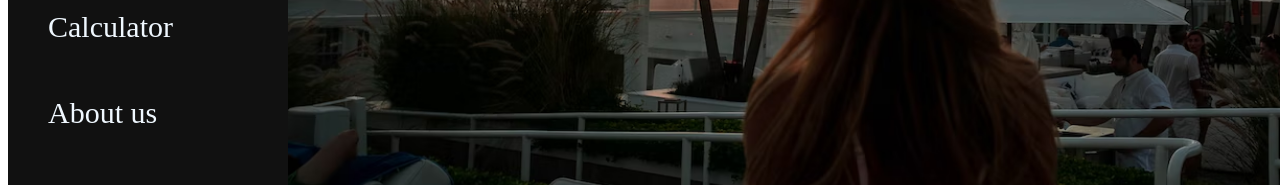
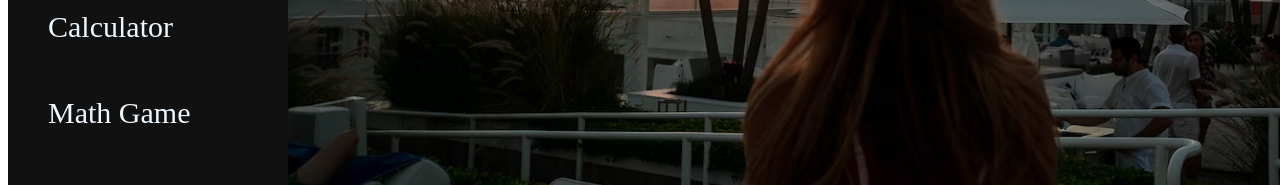
Before and after one commit to JessicaMarareni/JessicaMarareni.github.io, a plain HTML site: page index.html in a window 1280 px wide. Shown: the part 615-800 px from the top of the page. Drawn offline with Linux system fonts and the light colour scheme.

Commit message:
Update index.html

```diff
--- a/index.html
+++ b/index.html
@@ -72,6 +72,7 @@ ul{
 <li><a href="Southern Africa.html">Southern Africa</a></li>
 <li><a href="African Islands.html">African Islands</a></li>
 <li><a href="calculator.html">Calculator</a></li>
+<li><a href="Addition.html">Math Game</a></li>
 <li><a href="About.html"target="_blank">About us</a></li>
 </ul>
  </div>
```
